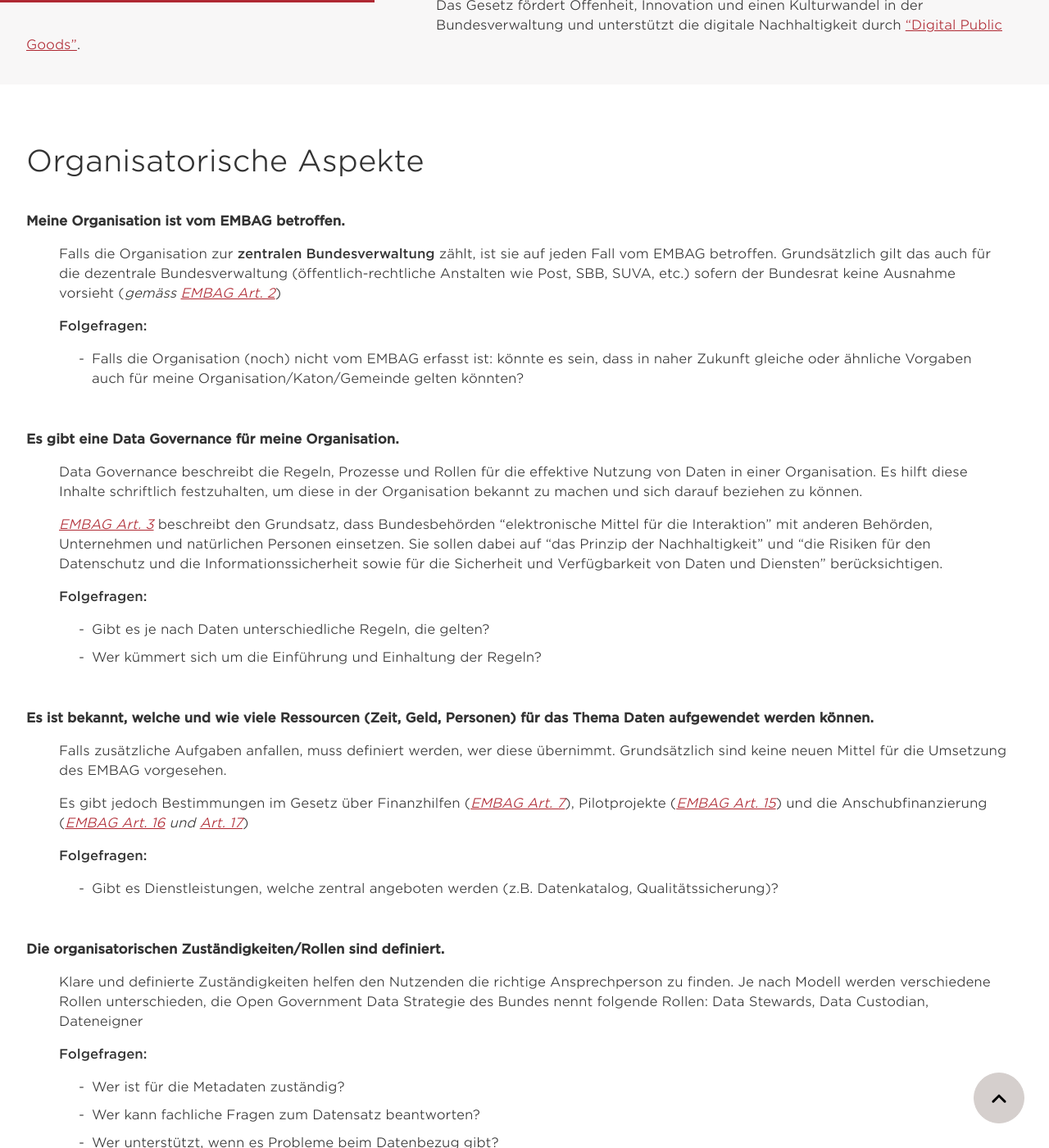
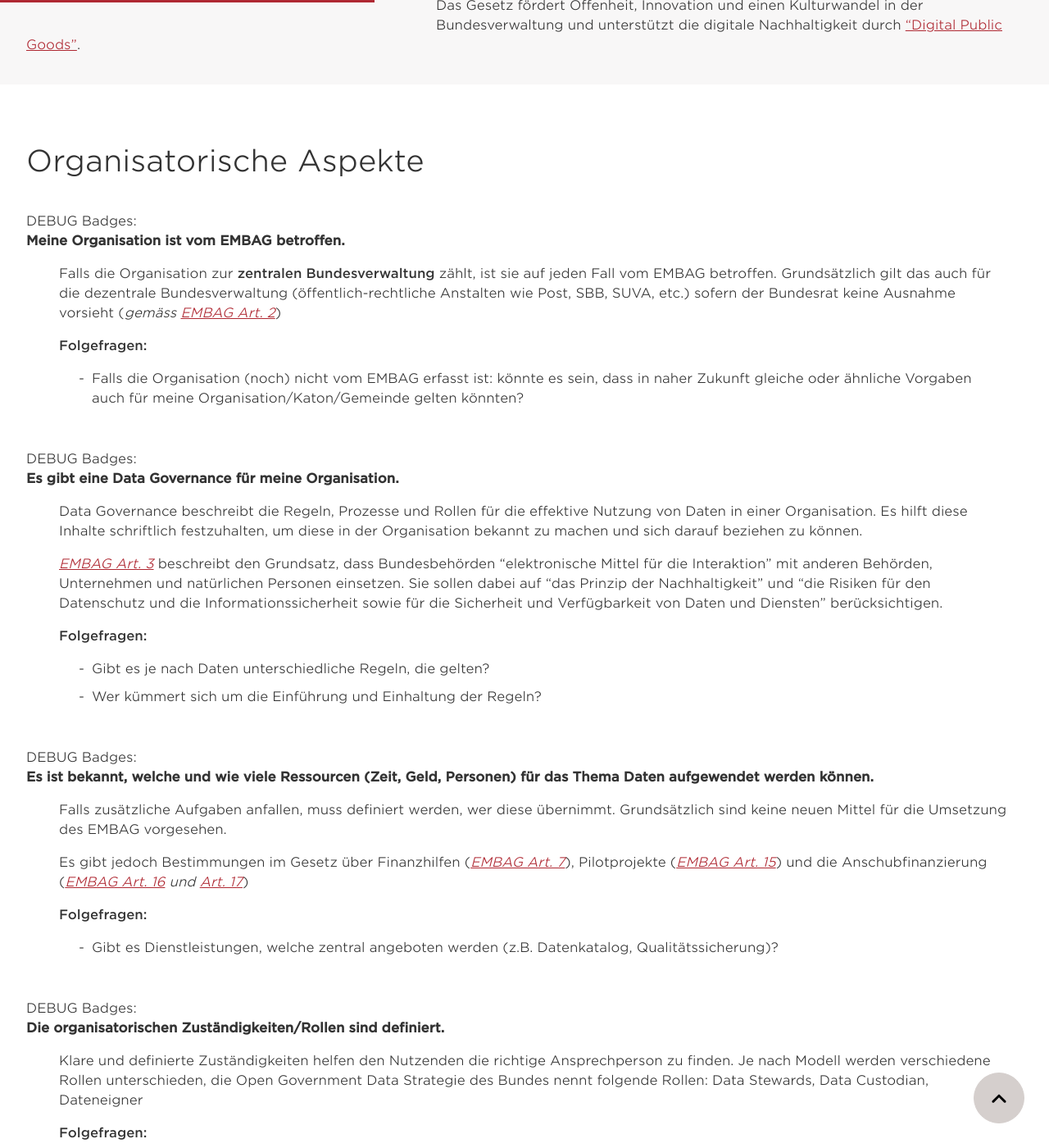
Before and after one commit to ebp-group/embag-check, a Jekyll site: the page built from index.md, in a window 1280 px wide and 1400 px high, scrolled down 1370 px. Shown: the whole window at 82% size. Built offline with Jekyll 4.4.1, drawn with Linux system fonts in a browser that asks for light colours; some of the changed text lies outside the part shown.

Commit message:
Debug output

```diff
--- a/_includes/hidden-detail.html
+++ b/_includes/hidden-detail.html
@@ -11,7 +11,7 @@
         {% endif %}
     {%- endfor %}
 {%- endcapture %}
-{{ badge_content | markdownify }}
+DEBUG Badges: {{ badge_content | markdownify }}
 <dt>
     {{ include.claim }}
 </dt>
```
